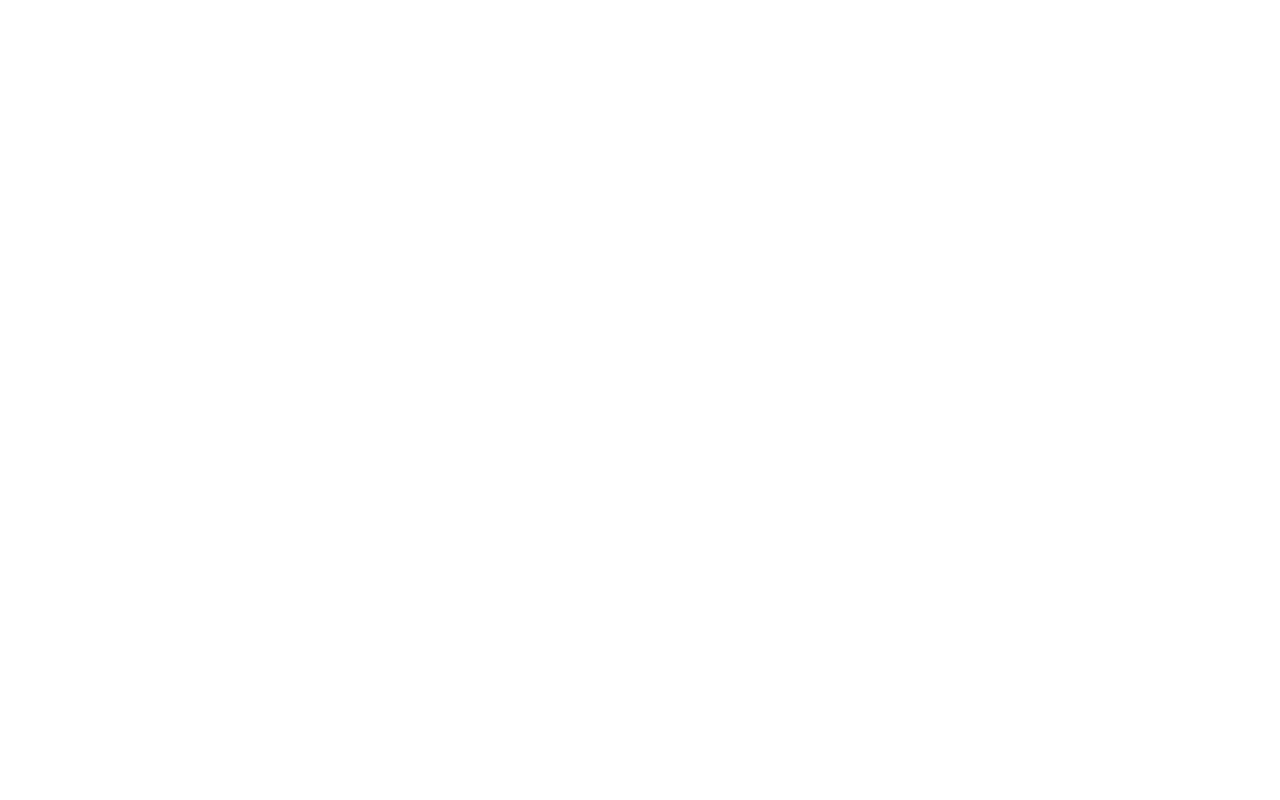
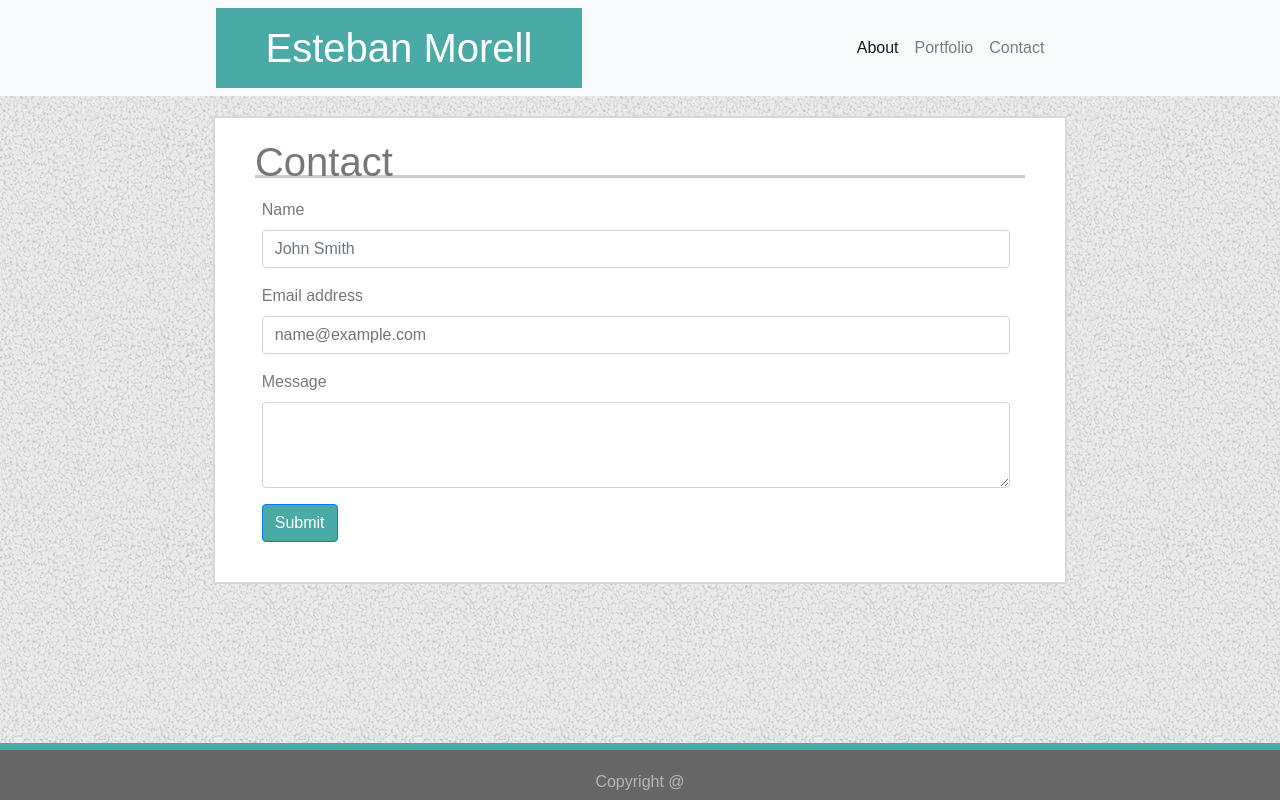
Before and after one commit to vitawork/Bootstrap-Portfolio, a plain HTML site: page contact.html in a window 1280 px wide. Drawn offline with nearby package versions, Linux system fonts and the light colour scheme.

Commit message:
page updated

```diff
--- a/assets/css/style.css
+++ b/assets/css/style.css
@@ -9,11 +9,15 @@
   background-color: #4aaaa5;
   color: #ffffff;
   margin: 0 auto;
-  margin-left: 16.66%;
-  margin-right: 5%;
+  margin-left: 16%;
+  margin-right: 10%;
   padding: 10px 4% 10px 4%;
   text-align: center;
   font-size: 40px;
+}
+
+.menu {
+  margin-right: 38%;
 }
 
 #h1_2nd {
@@ -22,6 +26,7 @@
   margin-left: 3%;
   margin-right: 3%;
   padding-top: 20px;
+  /* padding-bottom: 10px; */
   height: 60px;
   border-bottom: solid 3px #cccccc;
 }
@@ -40,3 +45,29 @@
   margin-right: 3%;
   margin-bottom: 2%;
 }
+
+#id_section {
+  margin: 20px 3% 40px 2%;
+  /* margin-left: 2%;
+    margin-right: 3%;
+    padding-bottom: 2%; */
+  /* width: 94%; */
+}
+
+footer {
+  background-color: #666666;
+  border-top: solid 7px #4aaaa5;
+  text-align: center;
+  height: 25px;
+  padding-top: 20px;
+  padding-bottom: 30px;
+  /* position: fixed; */
+  bottom: 0%;
+  /* width: 100%; */
+  color: #b9b7b7;
+}
+
+#submit {
+  background-color: #4aaaa5;
+  color: white;
+}
--- a/contact.html
+++ b/contact.html
@@ -0,0 +1,120 @@
+<!DOCTYPE html>
+<html lang="en">
+  <head>
+    <meta charset="UTF-8" />
+    <meta name="viewport" content="width=device-width, initial-scale=1.0" />
+    <meta http-equiv="X-UA-Compatible" content="ie=edge" />
+    <title>Contact</title>
+    <link
+      rel="stylesheet"
+      href="https://stackpath.bootstrapcdn.com/bootstrap/4.3.1/css/bootstrap.min.css"
+      integrity="sha384-ggOyR0iXCbMQv3Xipma34MD+dH/1fQ784/j6cY/iJTQUOhcWr7x9JvoRxT2MZw1T"
+      crossorigin="anonymous"
+    />
+    <link
+      rel="stylesheet"
+      type="text/css"
+      media="screen"
+      href="assets/css/style.css"
+    />
+  </head>
+  <body background="assets/images/gravel.png">
+    <nav class="navbar navbar-expand-lg navbar-light bg-light">
+      <a class="navbar-brand" id="h1_1th" href="#">Esteban Morell</a>
+      <button
+        class="navbar-toggler"
+        type="button"
+        data-toggle="collapse"
+        data-target="#navbarNav"
+        aria-controls="navbarNav"
+        aria-expanded="false"
+        aria-label="Toggle navigation"
+      >
+        <span class="navbar-toggler-icon"></span>
+      </button>
+      <div class="collapse navbar-collapse" id="navbarNav">
+        <ul class="navbar-nav ml-auto menu">
+          <li class="nav-item active">
+            <a class="nav-link" href="index.html">About</a>
+          </li>
+          <li class="nav-item">
+            <a class="nav-link" href="portfolio.html">Portfolio</a>
+          </li>
+          <li class="nav-item">
+            <a class="nav-link" href="contact.html"
+              >Contact<span class="sr-only">(current)</span></a
+            >
+          </li>
+        </ul>
+      </div>
+    </nav>
+
+    <div class="container-fluid">
+      <div class="row">
+        <div
+          id="central_box"
+          class="col-xs-offset-0 col-xs-12 col-sm-offset-1 col-sm-10 col-lg-offset-2 col-lg-8"
+        >
+          <div class="row" id="h1_2nd">
+            <h1>Contact</h1>
+          </div>
+          <div class="row" id="id_section">
+            <div class="col-xs-12 col-sm-12">
+              <form>
+                <div class="form-group">
+                  <label for="exampleFormControlInput1">Name</label>
+                  <input
+                    type="text"
+                    class="form-control"
+                    id="exampleFormControlInput1"
+                    placeholder="John Smith"
+                  />
+                </div>
+                <div class="form-group">
+                  <label for="exampleFormControlInput1">Email address</label>
+                  <input
+                    type="email"
+                    class="form-control"
+                    id="exampleFormControlInput1"
+                    placeholder="name@example.com"
+                  />
+                </div>
+                <div class="form-group">
+                  <label for="exampleFormControlTextarea1">Message</label>
+                  <textarea
+                    class="form-control"
+                    id="exampleFormControlTextarea1"
+                    rows="3"
+                  ></textarea>
+                </div>
+                <button type="submit" id="submit" class="btn btn-primary">
+                  Submit
+                </button>
+              </form>
+            </div>
+          </div>
+        </div>
+      </div>
+
+      <footer class="footer fixed-bottom">
+        Copyright @
+      </footer>
+    </div>
+
+    <script
+      src="https://code.jquery.com/jquery-3.3.1.slim.min.js"
+      integrity="sha384-q8i/X+965DzO0rT7abK41JStQIAqVgRVzpbzo5smXKp4YfRvH+8abtTE1Pi6jizo"
+      crossorigin="anonymous"
+    ></script>
+    <script
+      src="https://cdnjs.cloudflare.com/ajax/libs/popper.js/1.14.7/umd/popper.min.js"
+      integrity="sha384-UO2eT0CpHqdSJQ6hJty5KVphtPhzWj9WO1clHTMGa3JDZwrnQq4sF86dIHNDz0W1"
+      crossorigin="anonymous"
+    ></script>
+    <script
+      src="https://stackpath.bootstrapcdn.com/bootstrap/4.3.1/js/bootstrap.min.js"
+      integrity="sha384-JjSmVgyd0p3pXB1rRibZUAYoIIy6OrQ6VrjIEaFf/nJGzIxFDsf4x0xIM+B07jRM"
+      crossorigin="anonymous"
+    ></script>
+  </body>
+</html>
```
Also changed, not shown: index.html (+5 -50 lines). Lines whose indentation alone changed are shown as unchanged.
